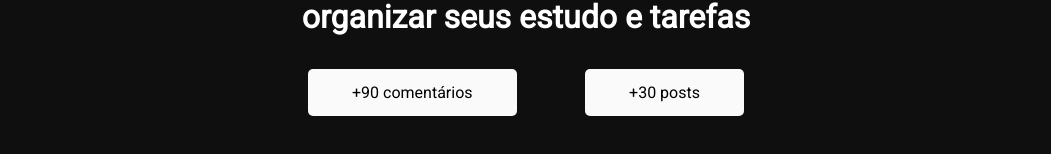
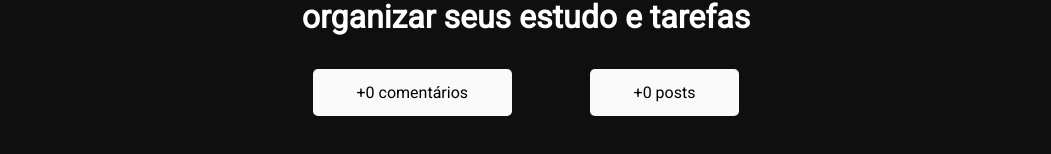
Before and after one commit to Sh4kaa/tarefas, a Next.js app: page / in a window 1280 px wide. Shown: the part 598-752 px from the top of the page, without its empty margins (114-1165 px from the left). Built offline with nearby package versions, Linux system fonts and the light colour scheme; no server answers; the database is empty.

Commit message:
geração de página estática de posts e comments

```diff
--- a/src/pages/index.tsx
+++ b/src/pages/index.tsx
@@ -1,9 +1,17 @@
+import { GetStaticProps } from "next";
 import Head from "next/head";
 import Image from "next/image";
 import heroImg from "../../public/assets/hero.png";
 import styles from "@/styles/home.module.css";
+import { collection, getDocs } from "firebase/firestore";
+import { db } from "@/services/firebaseConnection";
 
-export default function Home() {
+interface HomeProps {
+  posts: number;
+  comments: number;
+}
+
+export default function Home({ posts, comments }: HomeProps) {
   return (
     <>
       <Head>
@@ -27,10 +35,10 @@
           </h1>
           <div className={styles.infoContent}>
             <section className={styles.box}>
-              <span>+90 comentários</span>
+              <span>+{comments} comentários</span>
             </section>
             <section className={styles.box}>
-              <span>+30 posts</span>
+              <span>+{posts} posts</span>
             </section>
           </div>
         </main>
@@ -38,3 +46,19 @@
     </>
   );
 }
+
+export const getStaticProps: GetStaticProps = async () => {
+  const postsRef = collection(db, "Tasks");
+  const commentsRef = collection(db, "comments");
+
+  const commentSnapshot = await getDocs(commentsRef);
+  const postSnapshot = await getDocs(postsRef);
+
+  return {
+    props: {
+      posts: postSnapshot.size || 0,
+      comments: commentSnapshot.size || 0,
+    },
+    revalidate: 60
+  };
+};
```
